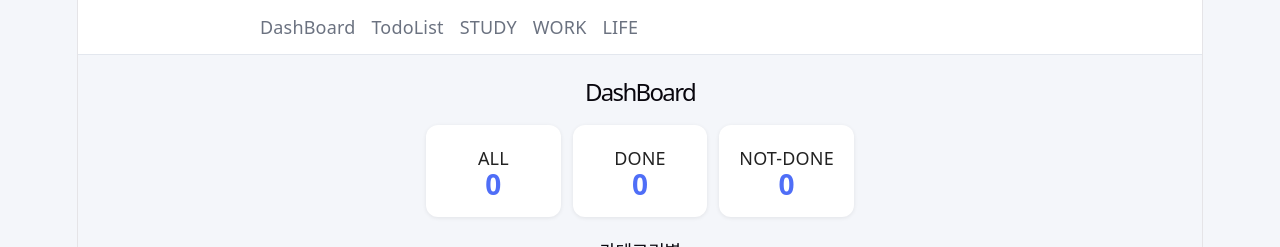
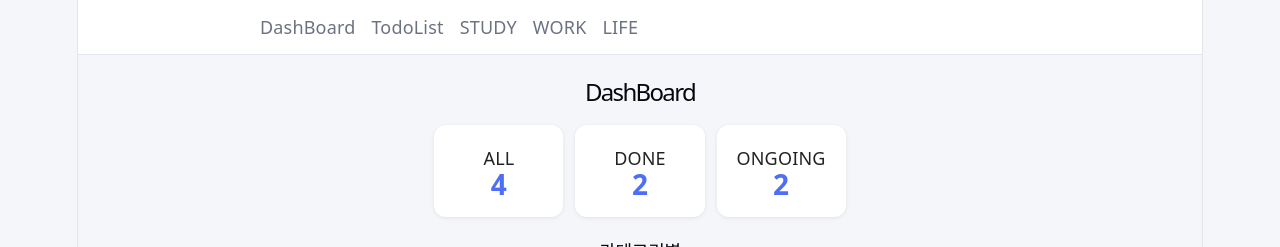
Before and after one commit to Monica6788/7_React, a React (Vite) app in the folder todo-app/: page / in a window 1280 px wide. Shown: the top 247 px of the page. Built offline with nearby package versions, Linux system fonts and the light colour scheme.

Commit message:
리액트 7일차 - 대시보드(과제)

```diff
--- a/todo-app/src/pages/DashboardPage.jsx
+++ b/todo-app/src/pages/DashboardPage.jsx
@@ -2,6 +2,7 @@ import styled from 'styled-components'
 import { Link } from "react-router-dom"
 
 import { Card, PageTitle } from "../styles/common"
+import { useTodoStore } from '../store/useTodoStore'
 
 const Stats = styled.div`
   display: grid;
@@ -41,6 +42,10 @@ const CategoryCard = styled(Link)`
 `
 
 function DashboardPage() {
+    const todos = useTodoStore( (state) => state.todos )
+    const doneTodos = todos.filter( (todo) => todo.done === true )
+    const ongoingTodos = todos.filter( (todo) => todo.done === false )
+
     return (
         <>
             <PageTitle>DashBoard</PageTitle>
@@ -48,15 +53,15 @@ function DashboardPage() {
             <Stats>
                 <Card>
                     <div>ALL</div>
-                    <StatNumber>0</StatNumber>
+                    <StatNumber>{todos.length}</StatNumber>
                 </Card>
                 <Card>
                     <div>DONE</div>
-                    <StatNumber>0</StatNumber>
+                    <StatNumber>{doneTodos.length}</StatNumber>
                 </Card>
                 <Card>
-                    <div>NOT-DONE</div>
-                    <StatNumber>0</StatNumber>
+                    <div>ONGOING</div>
+                    <StatNumber>{ongoingTodos.length}</StatNumber>
                 </Card>
             </Stats>
 
```
